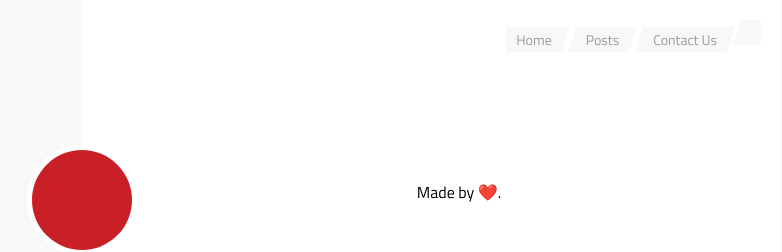
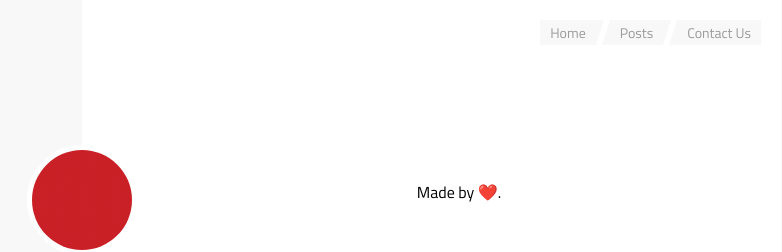
Before and after one commit to dkarthe/KD, a Jekyll site: the page built from index.html, in a window 1280 px wide. Shown: the top 252 px of the page, without its empty margins (366-1148 px from the left). Built offline with Jekyll 4.4.1, drawn with Linux system fonts in a browser that asks for light colours.

Commit message:
Update navigation.html

```diff
--- a/_includes/navigation.html
+++ b/_includes/navigation.html
@@ -3,6 +3,5 @@
     <li class="navbar__item"><a href="https://kd.ax">Home</a></li>
     <li class="navbar__item"><a href="{{ '/posts.html' | relative_url }}">Posts</a></li>
     <li class="navbar__item"><a href="mailto:xy@datamail.in">Contact Us</a></li>
-    <li class="navbar__item"><a herf="i-favourite animated infinite pulse" style="color:red;display:inline-block;"></a></li>
   </ul>
 </nav>
```
